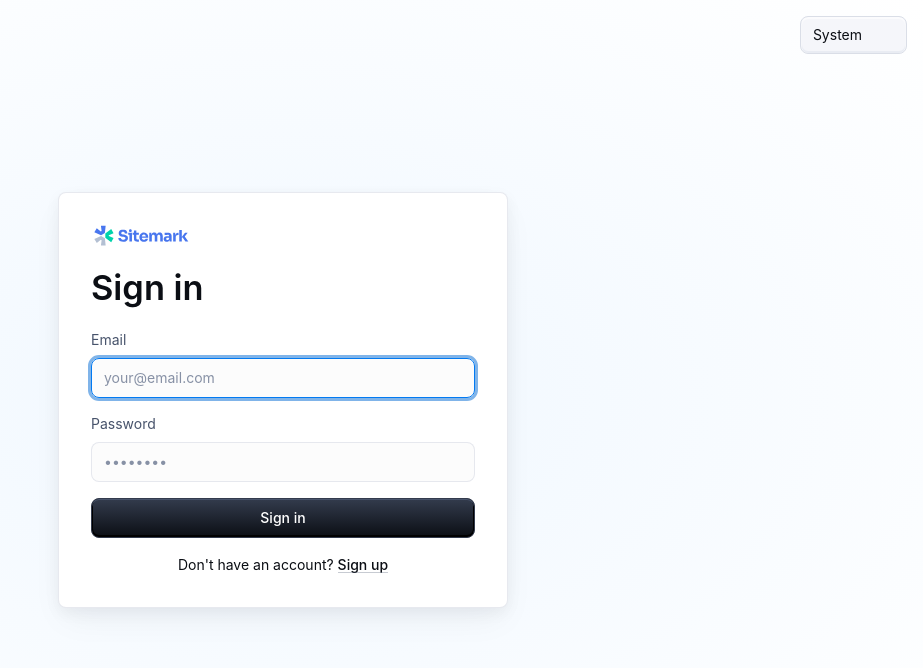
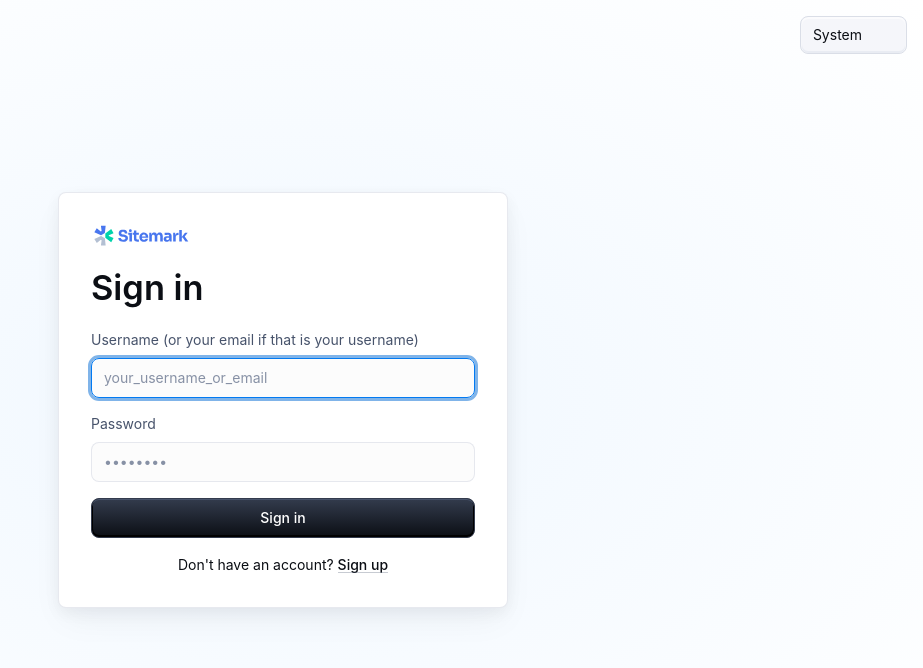
Before and after one commit to nightyvsc/SpendTracker-client, a React (Vite) app: page / in a window 1280 px wide. Shown: the top 668 px of the page, without its empty margins (357-1280 px from the left). Built offline with nearby package versions, Linux system fonts and the light colour scheme; some icons are missing.

Commit message:
fix(signin): send username+password (SimpleJWT) with controlled inputs

```diff
--- a/src/signin/SignIn.tsx
+++ b/src/signin/SignIn.tsx
@@ -27,9 +27,7 @@ const Card = styled(MuiCard)(({ theme }) => ({
   padding: theme.spacing(4),
   gap: theme.spacing(2),
   margin: 'auto',
-  [theme.breakpoints.up('sm')]: {
-    maxWidth: '450px',
-  },
+  [theme.breakpoints.up('sm')]: { maxWidth: '450px' },
   boxShadow:
     'hsla(220, 30%, 5%, 0.05) 0px 5px 15px 0px, hsla(220, 25%, 10%, 0.05) 0px 15px 35px -5px',
   ...theme.applyStyles('dark', {
@@ -42,9 +40,7 @@ const SignInContainer = styled(Stack)(({ theme }) => ({
   height: 'calc((1 - var(--template-frame-height, 0)) * 100dvh)',
   minHeight: '100%',
   padding: theme.spacing(2),
-  [theme.breakpoints.up('sm')]: {
-    padding: theme.spacing(4),
-  },
+  [theme.breakpoints.up('sm')]: { padding: theme.spacing(4) },
   '&::before': {
     content: '""',
     display: 'block',
@@ -64,10 +60,9 @@ const SignInContainer = styled(Stack)(({ theme }) => ({
 export default function SignIn(props: { disableCustomTheme?: boolean }) {
   const { login } = useAuth();
 
-  // 🔹 Estado controlado
-  const [email, setEmail] = useState('');
-  const [emailError, setEmailError] = useState(false);
-  const [emailErrorMessage, setEmailErrorMessage] = useState('');
+  const [username, setUsername] = useState('');
+  const [usernameError, setUsernameError] = useState(false);
+  const [usernameErrorMessage, setUsernameErrorMessage] = useState('');
 
   const [password, setPassword] = useState('');
   const [passwordError, setPasswordError] = useState(false);
@@ -79,15 +74,14 @@ export default function SignIn(props: { disableCustomTheme?: boolean }) {
   const handleSubmit = async (event: React.FormEvent<HTMLFormElement>) => {
     event.preventDefault();
 
-    // 🔸 Validación mínima
     let isValid = true;
-    if (!email || !/\S+@\S+\.\S+/.test(email)) {
-      setEmailError(true);
-      setEmailErrorMessage('Please enter a valid email address.');
+    if (!username.trim()) {
+      setUsernameError(true);
+      setUsernameErrorMessage('Please enter your username (use your email if that is your username).');
       isValid = false;
     } else {
-      setEmailError(false);
-      setEmailErrorMessage('');
+      setUsernameError(false);
+      setUsernameErrorMessage('');
     }
     if (!password || password.length < 6) {
       setPasswordError(true);
@@ -103,14 +97,12 @@ export default function SignIn(props: { disableCustomTheme?: boolean }) {
     setSuccessMessage('');
 
     try {
-      // 🔹 Llama a /api/auth/login/ con email+password (AuthContext guarda tokens y hace profile)
-      await login(email, password);
-
+      await login(username, password);
       setSuccessMessage('Login successful!');
       toast.success('¡Sesión iniciada!');
-    } catch (error: any) {
+    } catch {
       setPasswordError(true);
-      setPasswordErrorMessage('Invalid email or password');
+      setPasswordErrorMessage('Invalid username or password');
       setSuccessMessage('');
       toast.error('Credenciales inválidas');
     } finally {
@@ -125,49 +117,33 @@ export default function SignIn(props: { disableCustomTheme?: boolean }) {
         <ColorModeSelect sx={{ position: 'fixed', top: '1rem', right: '1rem' }} />
         <Card variant="outlined">
           <SitemarkIcon />
-          <Typography
-            component="h1"
-            variant="h4"
-            sx={{ width: '100%', fontSize: 'clamp(2rem, 10vw, 2.15rem)' }}
-          >
+          <Typography component="h1" variant="h4" sx={{ width: '100%', fontSize: 'clamp(2rem, 10vw, 2.15rem)' }}>
             Sign in
           </Typography>
 
-          {/* Mensaje de éxito */}
           {successMessage && (
             <Alert severity="success" sx={{ width: '100%' }}>
               {successMessage}
             </Alert>
           )}
 
-          <Box
-            component="form"
-            onSubmit={handleSubmit}
-            noValidate
-            sx={{
-              display: 'flex',
-              flexDirection: 'column',
-              width: '100%',
-              gap: 2,
-            }}
-          >
+          <Box component="form" onSubmit={handleSubmit} noValidate sx={{ display: 'flex', flexDirection: 'column', width: '100%', gap: 2 }}>
             <FormControl>
-              <FormLabel htmlFor="email">Email</FormLabel>
+              <FormLabel htmlFor="username">Username (or your email if that is your username)</FormLabel>
               <TextField
-                error={emailError}
-                helperText={emailErrorMessage}
-                id="email"
-                type="email"
-                name="email"
-                placeholder="your@email.com"
-                autoComplete="email"
+                error={usernameError}
+                helperText={usernameErrorMessage}
+                id="username"
+                name="username"
+                placeholder="your_username_or_email"
+                autoComplete="username"
                 autoFocus
                 required
                 fullWidth
                 variant="outlined"
-                color={emailError ? 'error' : 'primary'}
-                value={email}
-                onChange={(e) => setEmail(e.target.value)}
+                color={usernameError ? 'error' : 'primary'}
+                value={username}
+                onChange={(e) => setUsername(e.target.value)}
               />
             </FormControl>
 
```
